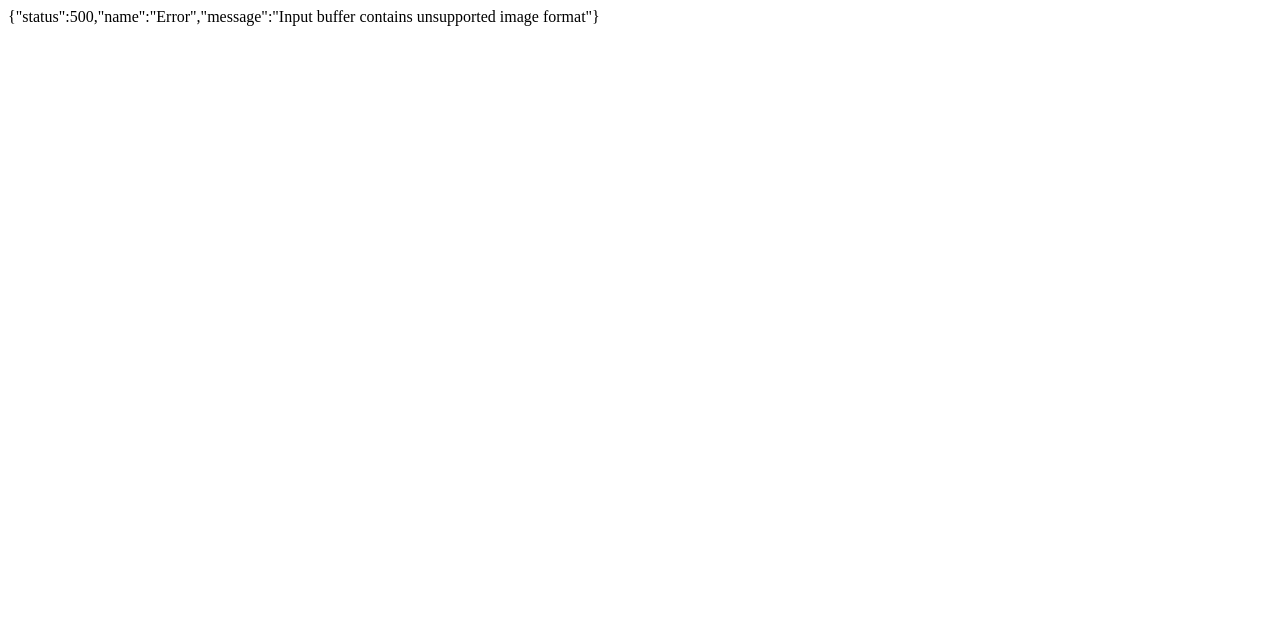
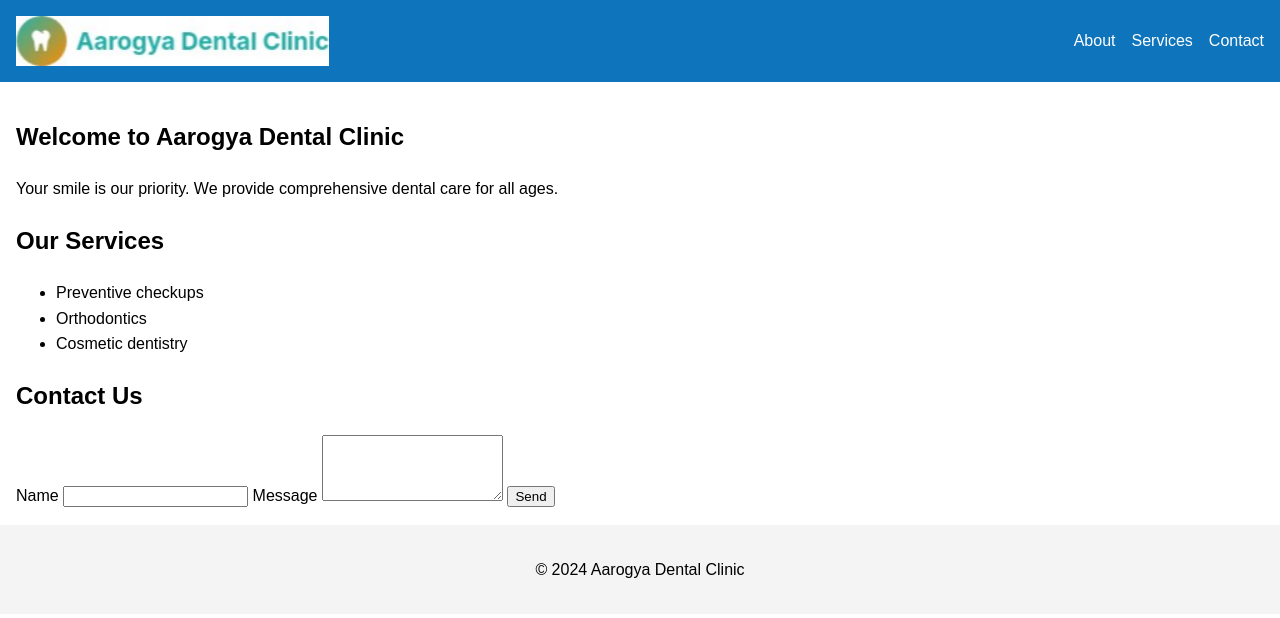
Before and after one commit to AskiiK/aarogya-dental-clinic-website, a plain HTML site: page index.html in a window 1280 px wide. Drawn offline with Linux system fonts and the light colour scheme.

Commit message:
Replace corrupted site files and ignore system artifacts

```diff
--- a/index.html
+++ b/index.html
@@ -1 +1,50 @@
-{"status":500,"name":"Error","message":"Input buffer contains unsupported image format"}
+<!DOCTYPE html>
+<html lang="en">
+<head>
+  <meta charset="UTF-8" />
+  <meta name="viewport" content="width=device-width, initial-scale=1.0" />
+  <title>Aarogya Dental Clinic</title>
+  <link rel="stylesheet" href="styles.css">
+</head>
+<body>
+  <header class="header">
+    <img src="images/aarogya_dental_logo.png" alt="Aarogya Dental Clinic logo" class="logo">
+    <nav class="nav" id="nav">
+      <button class="nav-toggle" id="navToggle" aria-label="Toggle navigation">&#9776;</button>
+      <ul class="nav-list">
+        <li><a href="#about">About</a></li>
+        <li><a href="#services">Services</a></li>
+        <li><a href="#contact">Contact</a></li>
+      </ul>
+    </nav>
+  </header>
+  <main>
+    <section id="about">
+      <h1>Welcome to Aarogya Dental Clinic</h1>
+      <p>Your smile is our priority. We provide comprehensive dental care for all ages.</p>
+    </section>
+    <section id="services">
+      <h2>Our Services</h2>
+      <ul>
+        <li>Preventive checkups</li>
+        <li>Orthodontics</li>
+        <li>Cosmetic dentistry</li>
+      </ul>
+    </section>
+    <section id="contact">
+      <h2>Contact Us</h2>
+      <form id="contactForm">
+        <label for="name">Name</label>
+        <input id="name" type="text" required>
+        <label for="message">Message</label>
+        <textarea id="message" rows="4" required></textarea>
+        <button type="submit">Send</button>
+      </form>
+    </section>
+  </main>
+  <footer>
+    <p>&copy; 2024 Aarogya Dental Clinic</p>
+  </footer>
+  <script src="script.js"></script>
+</body>
+</html>
--- a/script.js
+++ b/script.js
@@ -1 +1,15 @@
-{"status":500,"name":"Error","message":"Input buffer contains unsupported image format"}
+document.addEventListener('DOMContentLoaded', () => {
+  const nav = document.getElementById('nav');
+  const navToggle = document.getElementById('navToggle');
+
+  navToggle.addEventListener('click', () => {
+    nav.classList.toggle('open');
+  });
+
+  const form = document.getElementById('contactForm');
+  form.addEventListener('submit', (e) => {
+    e.preventDefault();
+    alert('Thank you for contacting us!');
+    form.reset();
+  });
+});
--- a/styles.css
+++ b/styles.css
@@ -1 +1,67 @@
-{"status":500,"name":"Error","message":"Input buffer contains unsupported image format"}
+body {
+  margin: 0;
+  font-family: Arial, sans-serif;
+  line-height: 1.6;
+}
+
+.header {
+  display: flex;
+  justify-content: space-between;
+  align-items: center;
+  padding: 1rem;
+  background-color: #0e74bc;
+  color: #fff;
+}
+
+.logo {
+  height: 50px;
+}
+
+.nav-toggle {
+  background: none;
+  border: none;
+  color: #fff;
+  font-size: 1.5rem;
+  display: none;
+}
+
+.nav-list {
+  list-style: none;
+  display: flex;
+  gap: 1rem;
+  margin: 0;
+  padding: 0;
+}
+
+.nav-list a {
+  color: #fff;
+  text-decoration: none;
+}
+
+main {
+  padding: 1rem;
+}
+
+footer {
+  text-align: center;
+  padding: 1rem;
+  background-color: #f4f4f4;
+}
+
+@media (max-width: 600px) {
+  .nav-toggle {
+    display: block;
+  }
+  .nav-list {
+    display: none;
+    flex-direction: column;
+    background-color: #0e74bc;
+    position: absolute;
+    top: 60px;
+    right: 0;
+    width: 150px;
+  }
+  .nav.open .nav-list {
+    display: flex;
+  }
+}
```
Also changed, not shown: 2 other files.
